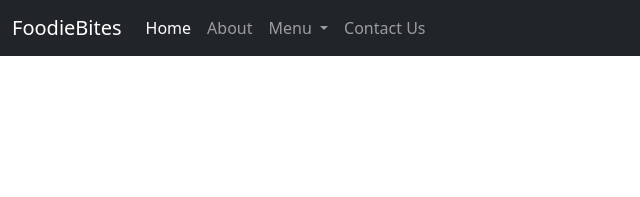
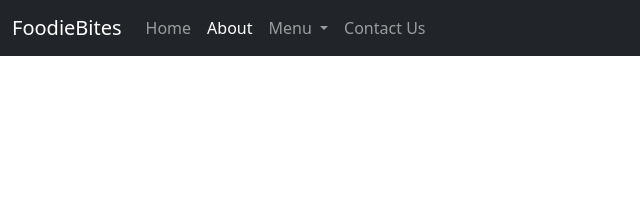
Before and after one commit to shubham-591/FoodieBites, a plain HTML site: page about.html in a window 1280 px wide. Shown: the top 197 px of the page, 0-640 px from the left. Drawn offline with nearby package versions, Linux system fonts and the light colour scheme.

Commit message:
Update about.html

```diff
--- a/about.html
+++ b/about.html
@@ -23,10 +23,10 @@
         <div class="collapse navbar-collapse" id="navbarSupportedContent">
           <ul class="navbar-nav me-auto mb-2 mb-lg-0">
             <li class="nav-item">
-              <a class="nav-link active" aria-current="page" href="/FoodieBites/">Home</a>
+              <a class="nav-link" aria-current="page" href="/FoodieBites/">Home</a>
             </li>
             <li class="nav-item">
-              <a class="nav-link" href="/FoodieBites/about.html">About</a>
+              <a class="nav-link active" href="/FoodieBites/about.html">About</a>
             </li>
             <li class="nav-item dropdown">
               <a class="nav-link dropdown-toggle" href="#" role="button" data-bs-toggle="dropdown" aria-expanded="false">
```
